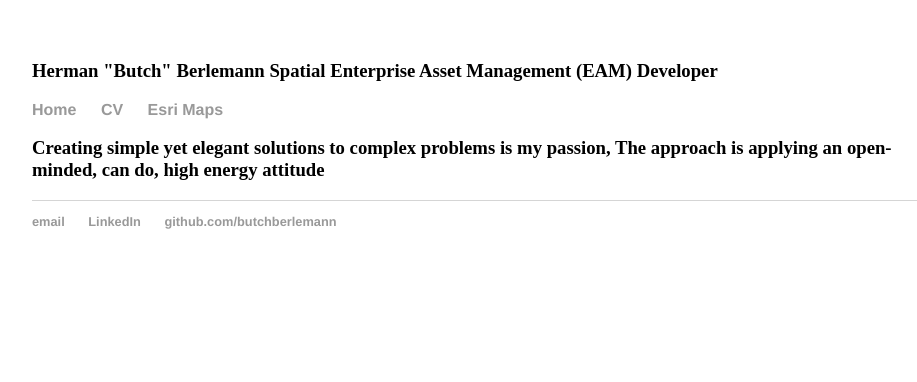
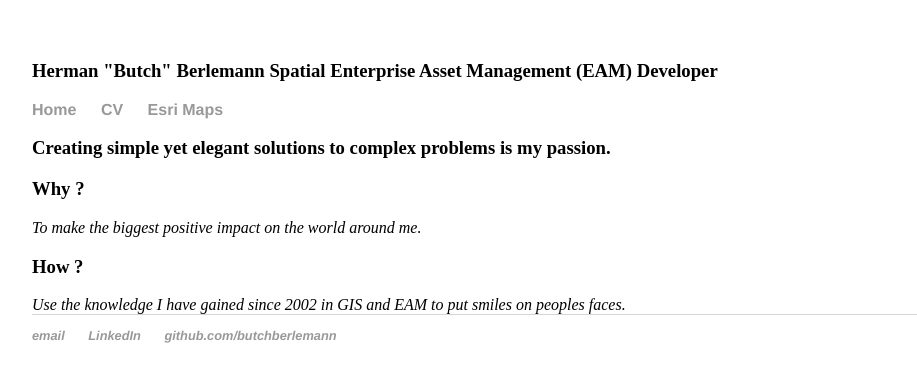
Before and after one commit to butchberlemann/butchberlemann.github.io, a Jekyll site: the page built from index.html, in a window 1280 px wide. Shown: the top 382 px of the page, without its empty margins (160-1077 px from the left). Built offline with Jekyll 4.4.1, drawn with Linux system fonts in a browser that asks for light colours.

Commit message:
Update index.html

```diff
--- a/index.html
+++ b/index.html
@@ -3,9 +3,12 @@ layout: default
 title: Butch Berlemann Spatial EAM Developer
 ---
 <div class="blurb">
-	<h3> Creating simple yet elegant solutions to complex problems is my passion,
-	     The approach is applying an open-minded, can do, high energy attitude </h3>
 
+	<h3> Creating simple yet elegant solutions to complex problems is my passion.</h3>
+
+	<h3> Why ? </h3> <em> To make the biggest positive impact on the world around me. </em>
+
+	<h3> How ? </h3>  <em> Use the knowledge I have gained since 2002 in GIS and EAM to put smiles on peoples faces. <em>
 
 
 </div><!-- /.blurb -->
```
